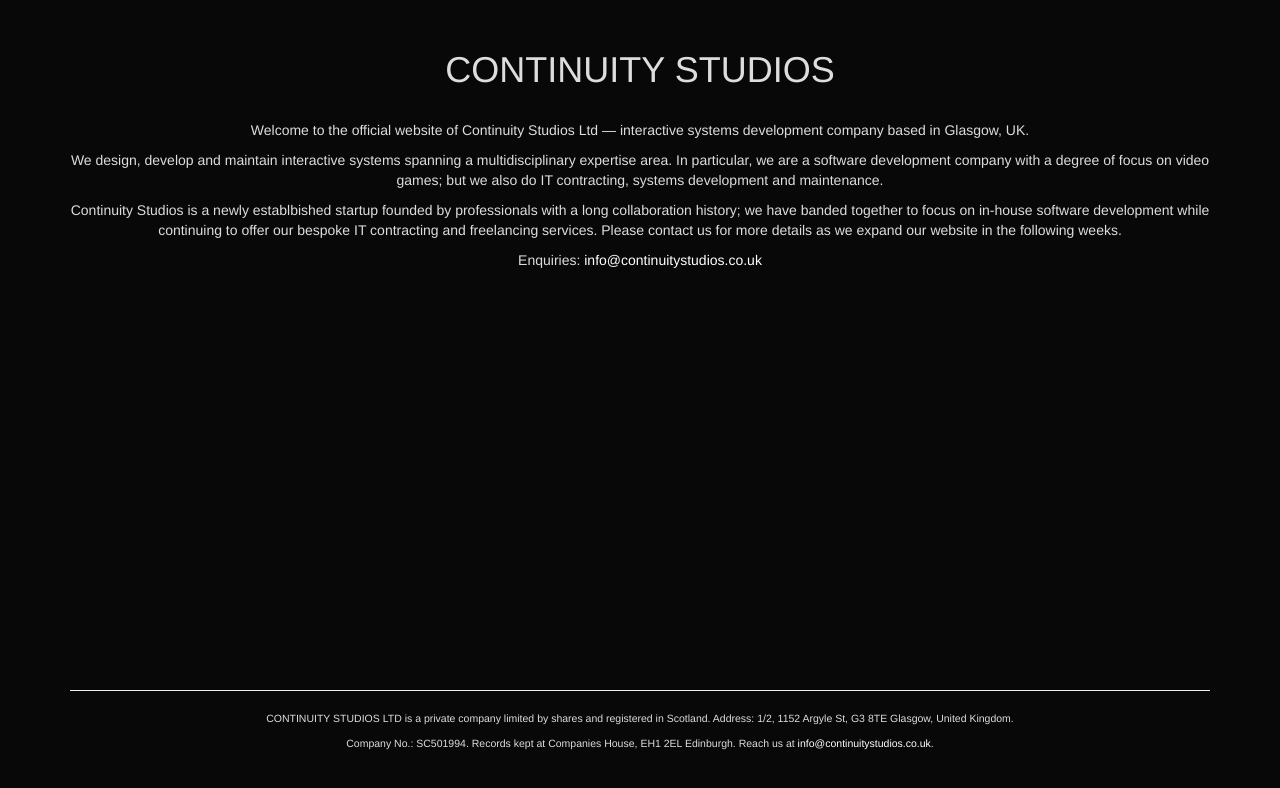
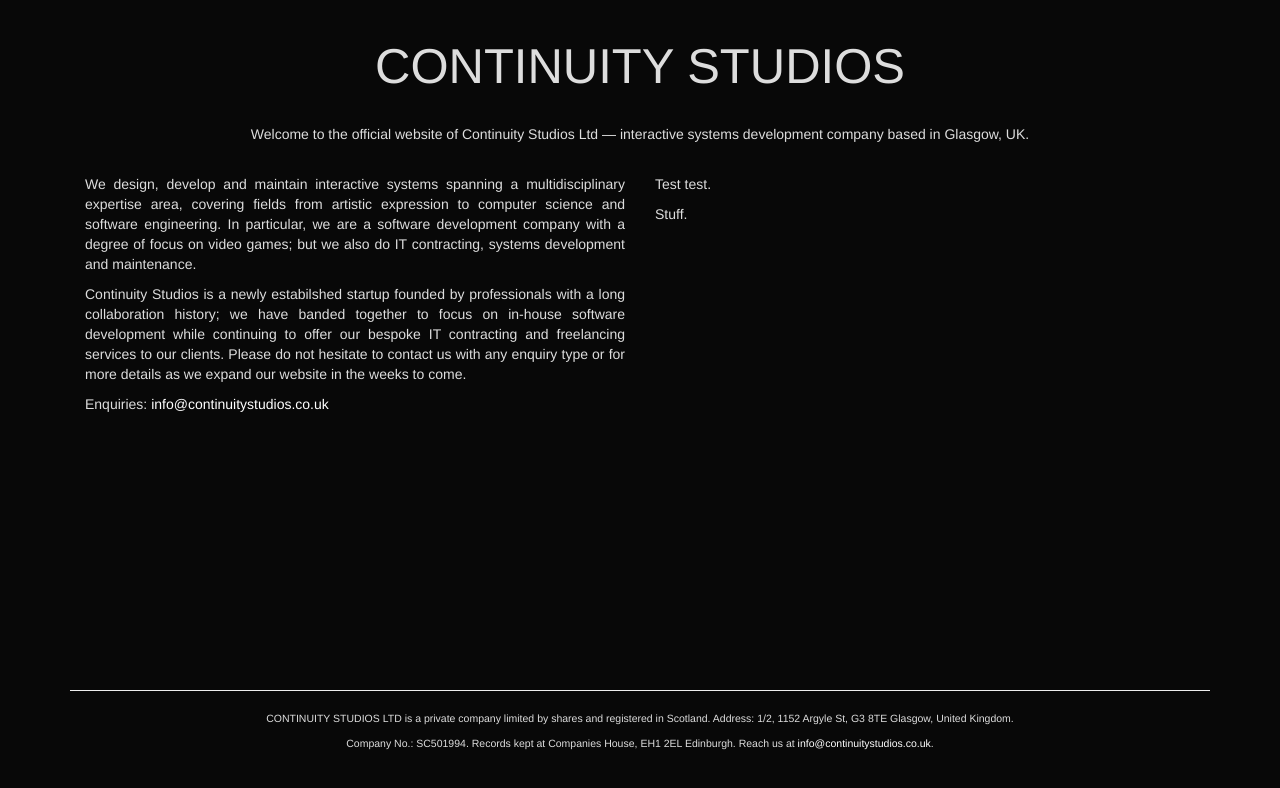
Before and after one commit to continuitystudios/continuitystudios.github.io, a plain HTML site: page index.html in a window 1280 px wide. Drawn offline with nearby package versions, Linux system fonts and the light colour scheme.

Commit message:
Content: alter text; make small style changes

```diff
--- a/index.html
+++ b/index.html
@@ -19,18 +19,23 @@
   <div class="container">
     <div class="text-center">
       <h1><a class="nodecor" href="http://continuitystudios.co.uk/">CONTINUITY STUDIOS</a></h1>
-      <p>Welcome to the official website of Continuity Studios Ltd &mdash; interactive systems development company based in Glasgow, UK.</p>
-      <p>We design, develop and maintain interactive systems spanning a multidisciplinary expertise area. In particular, we are a software development company with a degree of focus on video games; but we also do IT contracting, systems development and maintenance.</p>
-      <p>Continuity Studios is a newly establbished startup founded by professionals with a long collaboration history; we have banded together to focus on in-house software development while continuing to offer our bespoke IT contracting and freelancing services. Please contact us for more details as we expand our website in the following weeks.</p>
+      <p class="largebottom">Welcome to the official website of Continuity Studios Ltd &mdash; interactive systems development company based in Glasgow, UK.</p>
+    </div>
+    <div class="col-xs-6 align-justify">
+      <p>We design, develop and maintain interactive systems spanning a multidisciplinary expertise area, covering fields from artistic expression to computer science and software engineering. In particular, we are a software development company with a degree of focus on video games; but we also do IT contracting, systems development and maintenance.</p>
+      <p>Continuity Studios is a newly estabilshed startup founded by professionals with a long collaboration history; we have banded together to focus on in-house software development while continuing to offer our bespoke IT contracting and freelancing services to our clients. Please do not hesitate to contact us with any enquiry type or for more details as we expand our website in the weeks to come.</p>
       <p>Enquiries: <a class="wh" href="mailto:info@continuitystudios.co.uk">info@continuitystudios.co.uk</a>
     </div>
+    <div class="col-xs-6">
+      <p>Test test.</p>
+      <p>Stuff.</p>
+    </div>
   </div> <!-- /main-container -->
-
   <footer class="footer">
     <div class="container text-center smalltext">
       <hr>
-        <p>CONTINUITY STUDIOS LTD is a private company limited by shares and registered in Scotland. Address: 1/2, 1152 Argyle St, G3 8TE Glasgow, United Kingdom.</p>
-        <p>Company No.: SC501994. Records kept at Companies House, EH1 2EL Edinburgh. Reach us at <a class="wh" href="mailto:info@continuitystudios.co.uk">info@continuitystudios.co.uk</a>.</p>
+      <p>CONTINUITY STUDIOS LTD is a private company limited by shares and registered in Scotland. Address: 1/2, 1152 Argyle St, G3 8TE Glasgow, United Kingdom.</p>
+      <p>Company No.: SC501994. Records kept at Companies House, EH1 2EL Edinburgh. Reach us at <a class="wh" href="mailto:info@continuitystudios.co.uk">info@continuitystudios.co.uk</a>.</p>
     </div>
   </footer>
 </body>
--- a/style.css
+++ b/style.css
@@ -6,8 +6,9 @@ html {
 body {
   background-color: #080808;
   color: #dddddd;
-  margin-top: 30px;
+  margin-top: 20px;
   margin-bottom: 100px;
+  font-family: Helvetica, sans-serif; /* Not so very much original at all */
 }
 
 .footer {
@@ -18,7 +19,17 @@ body {
 }
 
 h1 {
+  font-size: 3.5em;
+  font-family: 'Helvetica Neue', Helvetica, Arial, sans-serif;
   margin-bottom: 30px;
+}
+
+p.largebottom {
+  margin-bottom: 30px;
+}
+
+.align-justify {
+  text-align: justify;
 }
 
 a.wh:link {
```
Also changed, not shown: 404.html (+1 -1 lines).
